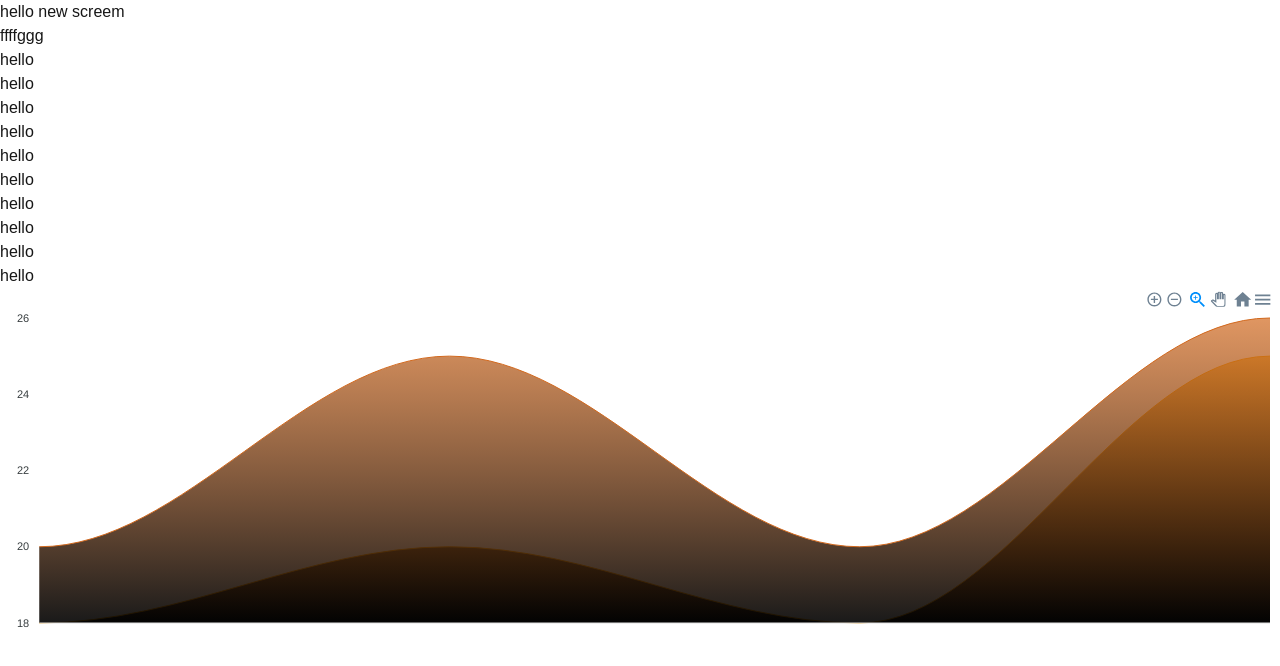
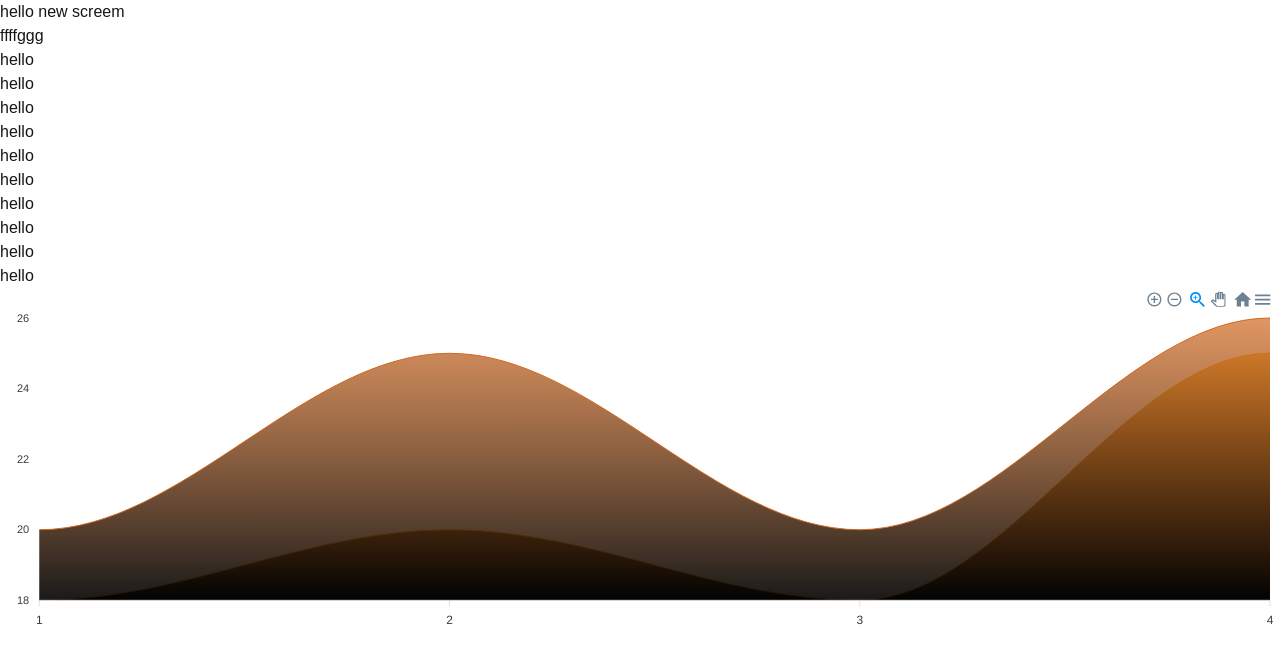
Before and after one commit to dejoen/NextJsCICD, a Next.js app: page /auth in a window 1280 px wide. Shown: the top 666 px of the page. Built offline with nearby package versions, Linux system fonts and the light colour scheme.

Commit message:
update on code

```diff
--- a/src/app/auth/page.tsx
+++ b/src/app/auth/page.tsx
@@ -65,17 +65,7 @@ const Auth = () => {
         curve:'smooth',
         width:1
       },
-      xaxis:{
-          lines:{
-            show:false
-          },
-          labels:{
-            show:false
-          },
-          axisTicks:{
-            show:false
-          }
-        },
+
         column:{
           lines:{
             show:false
```
